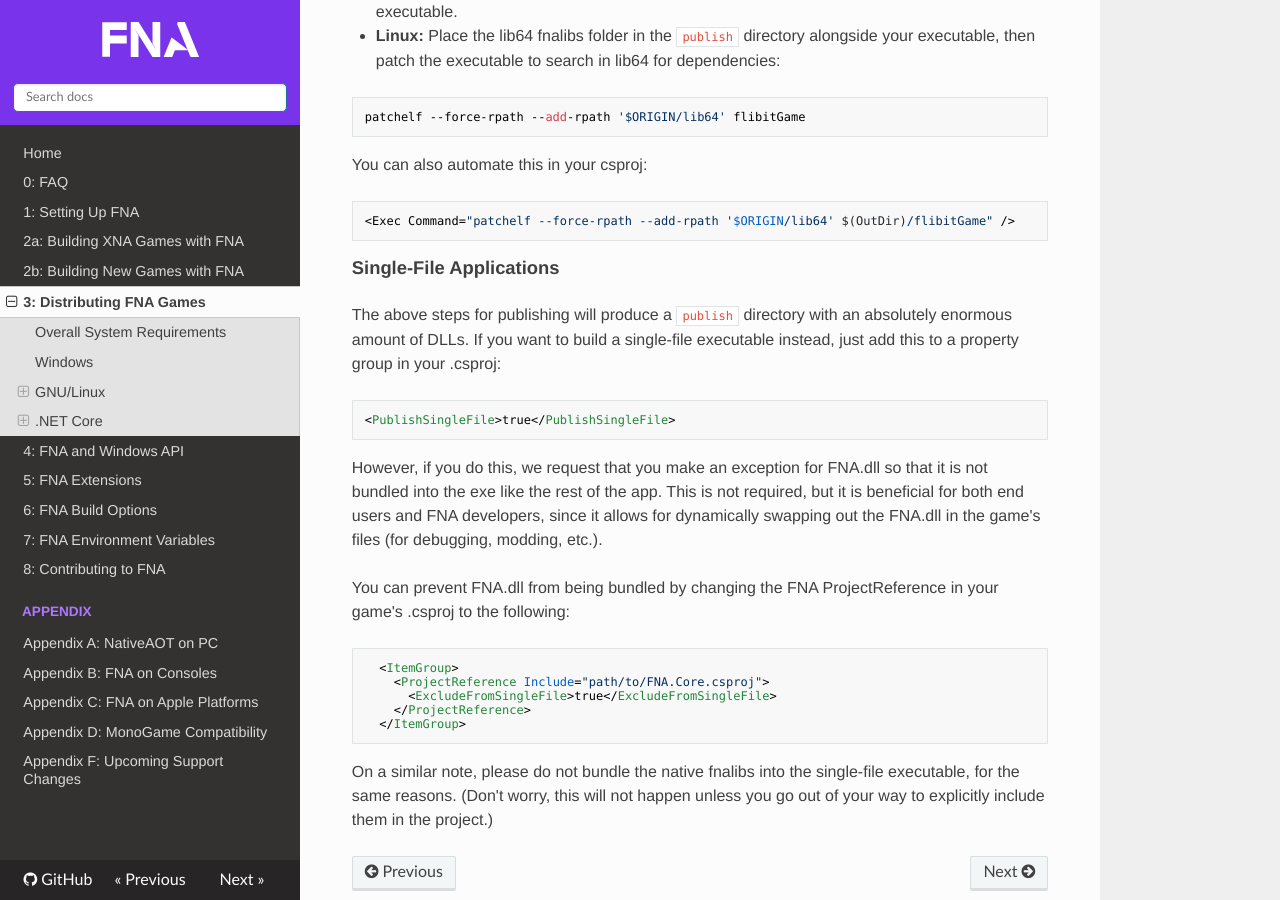
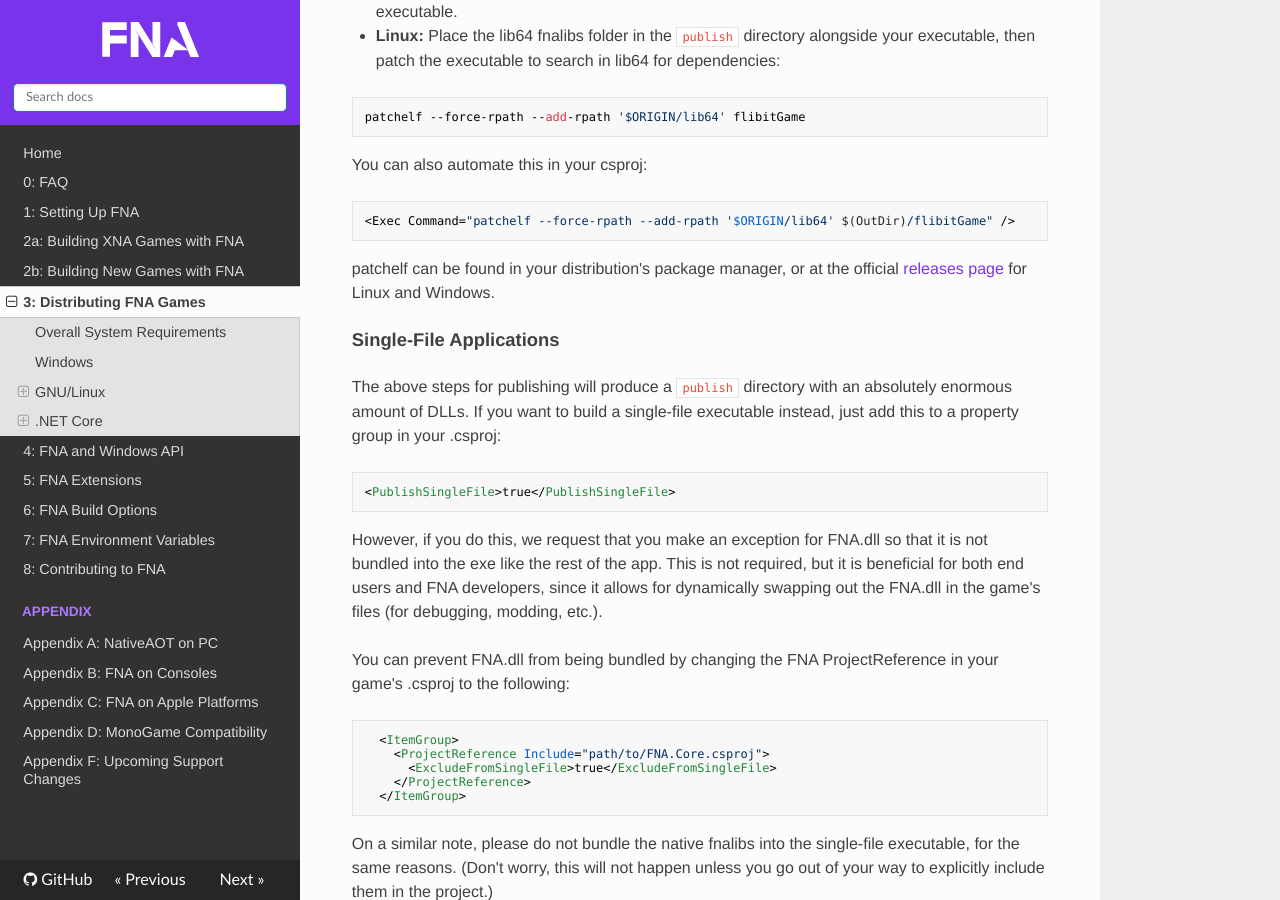
Before and after one commit to FNA-XNA/docs, an MkDocs documentation site: the page built from docs/3:-Distributing-FNA-Games.md, in a window 1280 px wide and 900 px high, scrolled down 3281 px. Built offline with MkDocs 1.6.1, drawn with Linux system fonts in a browser that asks for light colours; nearby versions of some CDN libraries.

Commit message:
Add link to patchelf releases page

````diff
--- a/docs/3:-Distributing-FNA-Games.md
+++ b/docs/3:-Distributing-FNA-Games.md
@@ -127,6 +127,8 @@ You can also automate this in your csproj:
 <Exec Command="patchelf --force-rpath --add-rpath '$ORIGIN/lib64' $(OutDir)/flibitGame" />
 ```
 
+patchelf can be found in your distribution's package manager, or at the official [releases page](https://github.com/NixOS/patchelf/releases/latest) for Linux and Windows.
+
 #### Single-File Applications
 
 The above steps for publishing will produce a `publish` directory with an absolutely enormous amount of DLLs. If you want to build a single-file executable instead, just add this to a property group in your .csproj:
````
